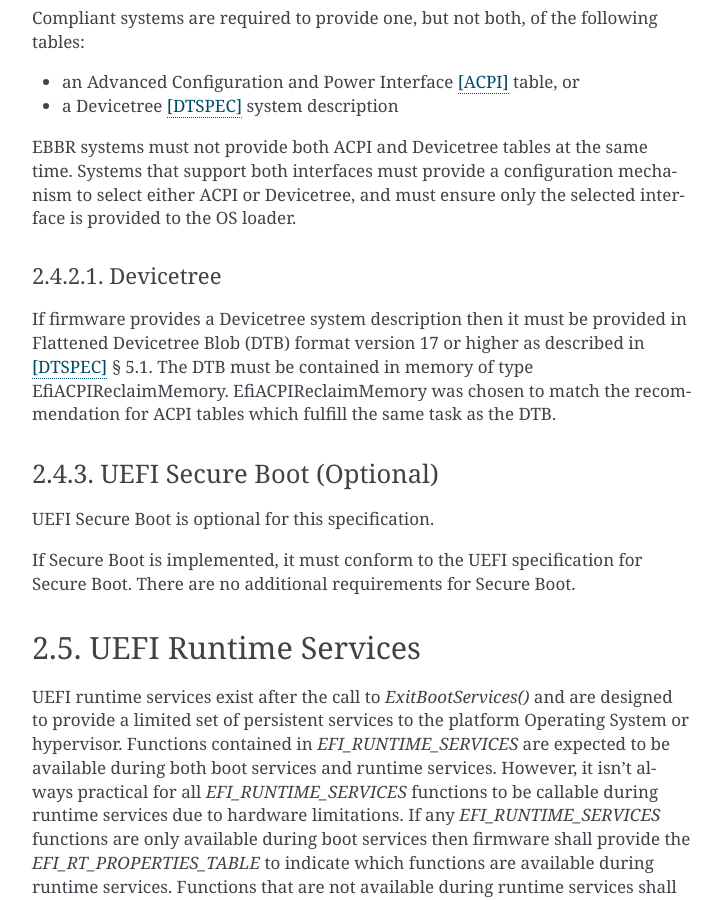
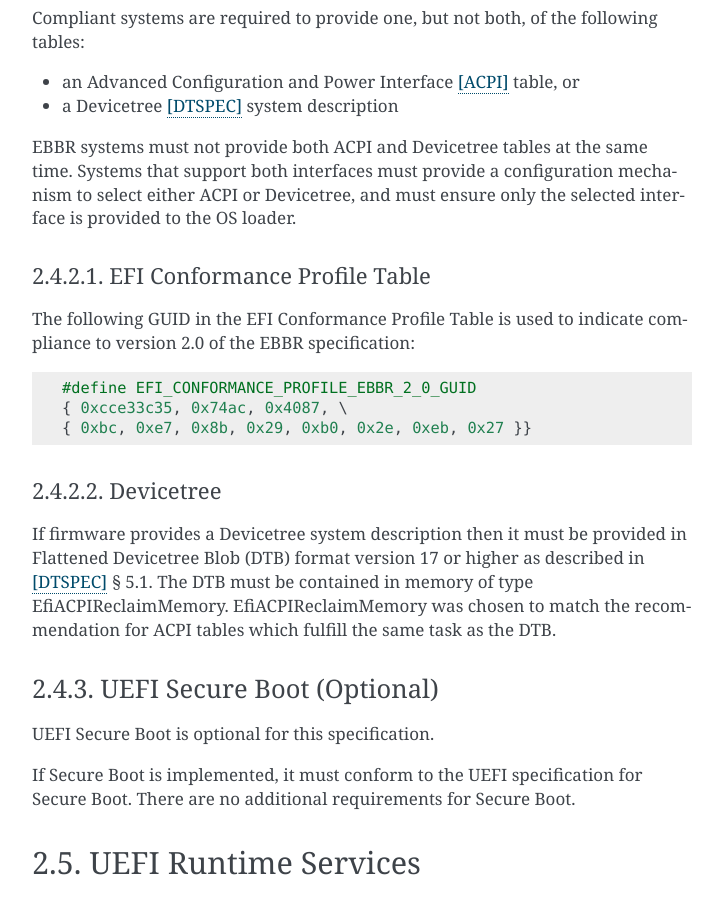
Before and after one commit to ARM-software/ebbr, a Sphinx documentation site: the page built from source/chapter2-uefi.rst, in a window 1280 px wide and 900 px high, scrolled down 6429 px. Shown: the whole window, without its empty margins (388-1111 px from the left). Built offline with Sphinx 7.4.7, drawn with Linux system fonts in a browser that asks for light colours; some of the changed text lies outside the part shown.

Commit message:
UEFI: GUID for EFI Conformance Profile Table
Provide a GUID that can be used in the EFI Conformance Profile Table to
indicate conformance with the EBBR 2.0 specification.

Fixes: #95
Signed-off-by: Heinrich Schuchardt <heinrich.schuchardt@canonical.com>

```diff
--- a/source/chapter2-uefi.rst
+++ b/source/chapter2-uefi.rst
@@ -296,6 +296,18 @@ Systems that support both interfaces must provide a configuration
 mechanism to select either ACPI or Devicetree,
 and must ensure only the selected interface is provided to the OS loader.
 
+EFI Conformance Profile Table
+^^^^^^^^^^^^^^^^^^^^^^^^^^^^^
+
+The following GUID in the EFI Conformance Profile Table is used to indicate
+compliance to version 2.0 of the EBBR specification:
+
+.. code-block:: c
+
+    #define EFI_CONFORMANCE_PROFILE_EBBR_2_0_GUID
+    { 0xcce33c35, 0x74ac, 0x4087, \
+    { 0xbc, 0xe7, 0x8b, 0x29, 0xb0, 0x2e, 0xeb, 0x27 }}
+
 Devicetree
 ^^^^^^^^^^
 
```
